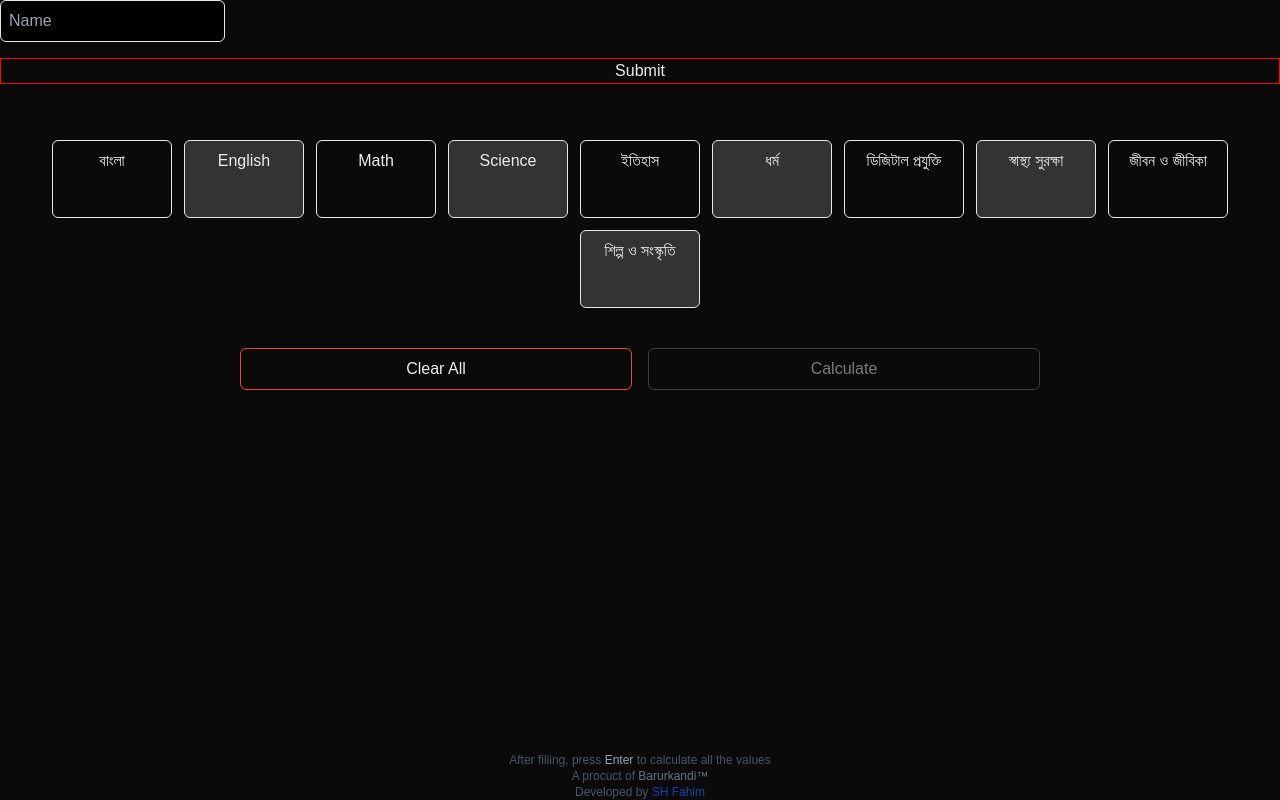
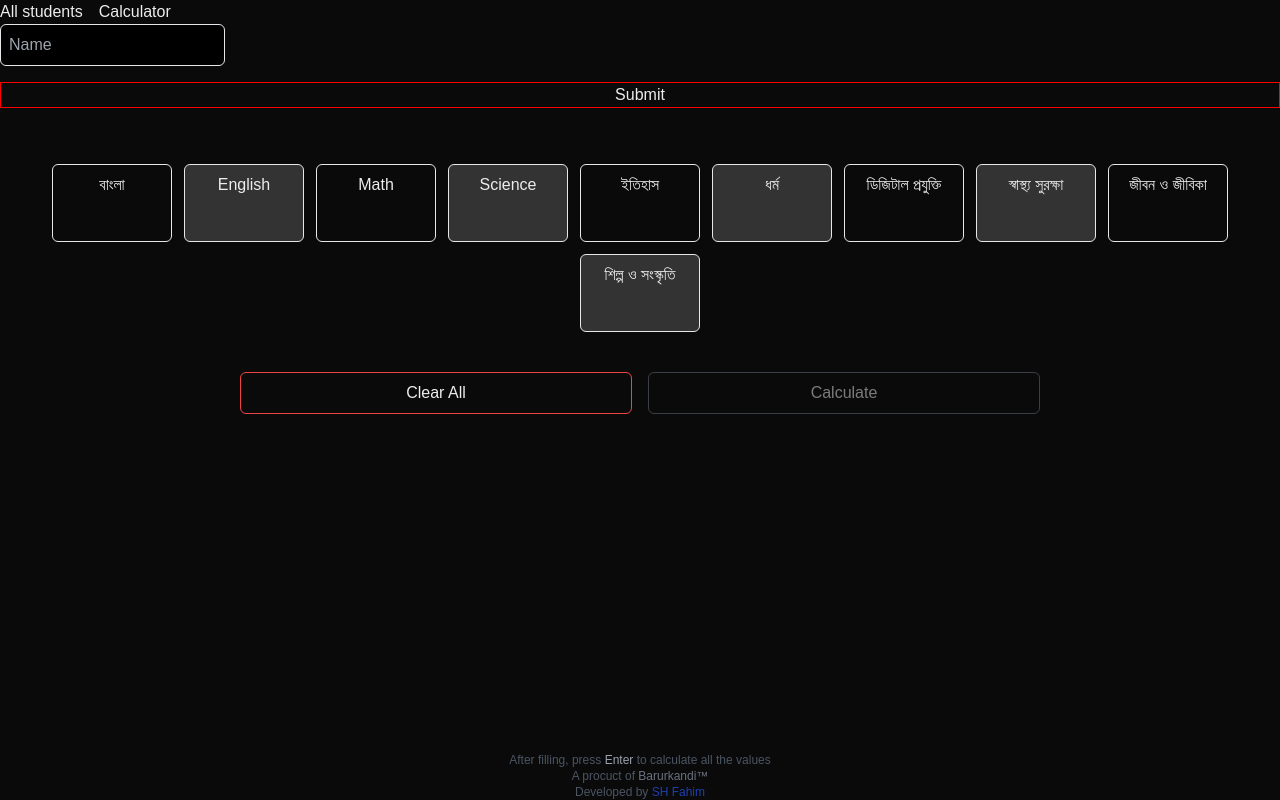
Before and after one commit to FAHIM-33/Result-maker, a Next.js app: page / in a window 1280 px wide. Built offline with nearby package versions, Linux system fonts and the light colour scheme; no server answers; the database is empty.

Commit message:
get data

```diff
--- a/Database/actions/user.js
+++ b/Database/actions/user.js
@@ -11,7 +11,8 @@ const addUser = async (formData) => {
 }
 const getUsers = async () => {
     await connectMongo()
-    await User.find()
+    const users = await User.find()
+    return users
 }
 
 export { addUser, getUsers }
--- a/app/components/Calculator.js
+++ b/app/components/Calculator.jsx
@@ -28,7 +28,7 @@ function Calculator(props) {
         setData(subjects)
         setTotal(0)
         setValid(false)
-        document.getElementsByTagName('input')[0].focus()
+        document.getElementsByClassName('mark-input')[0].focus()
     }
 
     const focusNext = (currentIdx) => {
--- /dev/null
+++ b/app/components/UserList.jsx
@@ -0,0 +1,14 @@
+import { getUsers } from "@/Database/actions/user";
+
+async function UserList(props) {
+    const users = await getUsers()
+    console.log(users)
+
+    return (
+        <div>
+
+        </div>
+    );
+}
+
+export default UserList;
--- a/app/layout.js
+++ b/app/layout.js
@@ -1,5 +1,6 @@
 import localFont from "next/font/local";
 import "./globals.css";
+import Link from "next/link";
 
 const geistSans = localFont({
   src: "./fonts/GeistVF.woff",
@@ -23,6 +24,12 @@ export default function RootLayout({ children }) {
       <body
         className={`${geistSans.variable} ${geistMono.variable} antialiased`}
       >
+        <nav className="">
+          <div className="space-x-4">
+            <Link href='/all-students'>All students</Link>
+            <Link href='/calculator'>Calculator</Link>
+          </div>
+        </nav>
         {children}
       </body>
     </html>
--- a/app/page.js
+++ b/app/page.js
@@ -1,18 +1,19 @@
+import { getUsers } from "@/Database/actions/user";
 import Calculator from "./components/Calculator";
 import UserForm from "./components/UserForm";
+import UserList from "./components/UserList";
 
 
 export default function Home() {
 
 
-
-// asdf
-
-
   return (
     <div>
+      <div>
+        <UserList></UserList>
+      </div>
       <UserForm />
-      <Calculator/>
+      <Calculator />
     </div>
 
   );
```
